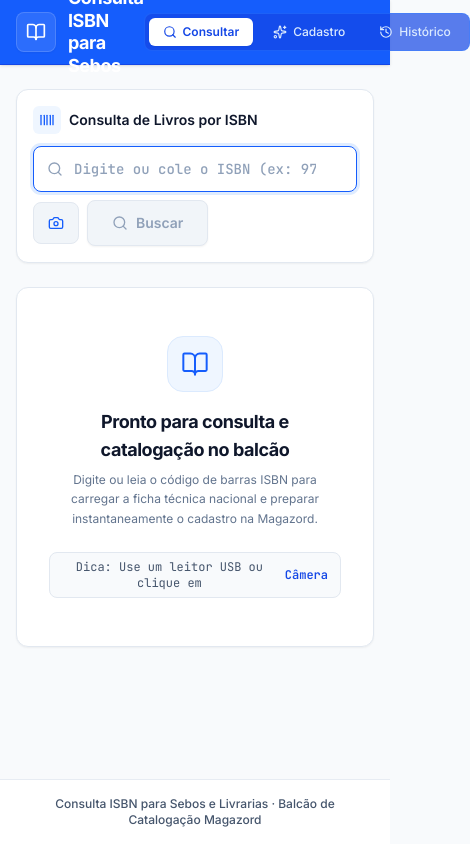
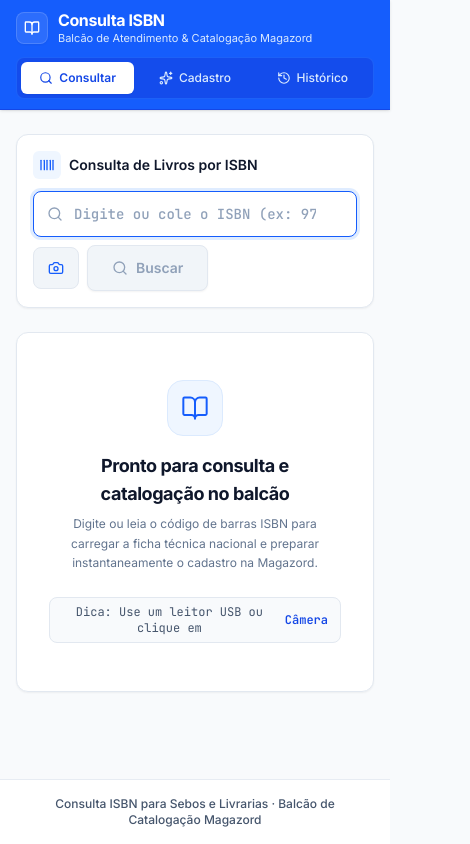
Before and after one commit to silveira8393-svg/isbn, a React (Vite) app: page / in a window 390 px wide. Shown: the whole page, 470 px wide, since content can reach past the window. Built offline with nearby package versions, Linux system fonts and the light colour scheme.

Commit message:
refactor: improve header responsiveness and layout
Implement a grid-based layout for desktop to center navigation and update mobile structure to prevent content overflow.

```diff
--- a/src/components/Header.tsx
+++ b/src/components/Header.tsx
@@ -20,24 +20,26 @@ export default function Header({
 }: HeaderProps) {
   return (
     <header className="bg-blue-600 border-b border-blue-700 shadow-sm text-white sticky top-0 z-40">
-      <div className="max-w-7xl mx-auto px-4 sm:px-6 h-16 flex items-center justify-between">
-        {/* Identity */}
-        <div className="flex items-center gap-3">
+      <div className="max-w-7xl mx-auto px-4 sm:px-6">
+        {/* DESKTOP / TABLET (md e superior): Linha única com navegação centralizada e equilibrada */}
+        <div className="hidden md:grid md:grid-cols-[1fr_auto_1fr] items-center h-16 gap-4">
+          {/* Logo / Identidade à esquerda */}
+          <div className="flex items-center gap-3 min-w-0">
             <div className="w-10 h-10 rounded-lg bg-white/10 border border-white/15 flex items-center justify-center text-white shrink-0 shadow-xs">
               <BookOpen className="w-5 h-5 stroke-[2]" />
             </div>
-          <div>
-            <h1 className="text-lg sm:text-xl font-bold tracking-tight text-white leading-tight">
+            <div className="min-w-0">
+              <h1 className="text-lg lg:text-xl font-bold tracking-tight text-white leading-tight truncate">
                 Consulta ISBN para Sebos
               </h1>
-            <p className="text-xs text-blue-100 hidden sm:block">
+              <p className="text-xs text-blue-100 truncate">
                 Balcão de Atendimento & Catalogação Magazord
               </p>
             </div>
           </div>
 
-        {/* Navigation: Consultar | Cadastro | Histórico */}
-        <nav className="flex items-center gap-1.5 p-1 bg-blue-700/70 border border-blue-500/40 rounded-lg text-xs font-medium">
+          {/* Navegação centralizada e equilibrada */}
+          <nav className="flex items-center gap-1.5 p-1 bg-blue-700/70 border border-blue-500/40 rounded-lg text-xs font-medium justify-center shrink-0">
             <button
               type="button"
               onClick={() => onTabChange?.('consultar')}
@@ -63,7 +65,7 @@ export default function Header({
               <Sparkles className="w-3.5 h-3.5 shrink-0" />
               <span>Cadastro</span>
               {hasActiveDraft && (
-              <span className="w-2 h-2 rounded-full bg-amber-400 animate-pulse" />
+                <span className="w-2 h-2 rounded-full bg-amber-400 animate-pulse shrink-0" />
               )}
             </button>
 
@@ -80,7 +82,85 @@ export default function Header({
               <span>Histórico</span>
               {historyCount > 0 && (
                 <span
-                className={`ml-1 px-1.5 py-0.2 rounded-full text-[10px] font-bold tabular-nums ${
+                  className={`ml-1 px-1.5 py-0.2 rounded-full text-[10px] font-bold tabular-nums shrink-0 ${
+                    activeTab === 'historico'
+                      ? 'bg-blue-100 text-blue-700'
+                      : 'bg-blue-800 text-blue-100'
+                  }`}
+                >
+                  {historyCount}
+                </span>
+              )}
+            </button>
+          </nav>
+
+          {/* Coluna direita para contrabalançar e manter o centro perfeito no desktop */}
+          <div className="hidden md:block min-w-0" aria-hidden="true" />
+        </div>
+
+        {/* MOBILE (menor que md): Duas linhas organizadas sem qualquer overflow */}
+        <div className="md:hidden py-2.5 space-y-2.5">
+          {/* LINHA 1: Logo/ícone + identificação do sistema */}
+          <div className="flex items-center gap-2.5 min-w-0">
+            <div className="w-8 h-8 rounded-lg bg-white/10 border border-white/15 flex items-center justify-center text-white shrink-0 shadow-xs">
+              <BookOpen className="w-4 h-4 stroke-[2]" />
+            </div>
+            <div className="min-w-0 flex-1">
+              <h1 className="text-base font-bold tracking-tight text-white leading-tight truncate">
+                <span className="sm:hidden">Consulta ISBN</span>
+                <span className="hidden sm:inline">Consulta ISBN para Sebos</span>
+              </h1>
+              <p className="text-[11px] text-blue-100 truncate">
+                Balcão de Atendimento & Catalogação Magazord
+              </p>
+            </div>
+          </div>
+
+          {/* LINHA 2: Consultar | Cadastro | Histórico em 3 colunas proporcionais */}
+          <nav className="w-full grid grid-cols-3 gap-1 p-1 bg-blue-700/70 border border-blue-500/40 rounded-lg text-xs font-medium">
+            <button
+              type="button"
+              onClick={() => onTabChange?.('consultar')}
+              className={`flex items-center justify-center gap-1.5 py-2 px-1 rounded-md transition-all cursor-pointer min-w-0 ${
+                activeTab === 'consultar'
+                  ? 'bg-white text-blue-700 font-semibold shadow-xs'
+                  : 'text-blue-100 hover:text-white hover:bg-white/10'
+              }`}
+            >
+              <Search className="w-3.5 h-3.5 shrink-0" />
+              <span className="truncate">Consultar</span>
+            </button>
+
+            <button
+              type="button"
+              onClick={() => onTabChange?.('cadastro')}
+              className={`flex items-center justify-center gap-1.5 py-2 px-1 rounded-md transition-all cursor-pointer min-w-0 ${
+                activeTab === 'cadastro'
+                  ? 'bg-white text-blue-700 font-semibold shadow-xs'
+                  : 'text-blue-100 hover:text-white hover:bg-white/10'
+              }`}
+            >
+              <Sparkles className="w-3.5 h-3.5 shrink-0" />
+              <span className="truncate">Cadastro</span>
+              {hasActiveDraft && (
+                <span className="w-2 h-2 rounded-full bg-amber-400 animate-pulse shrink-0" />
+              )}
+            </button>
+
+            <button
+              type="button"
+              onClick={() => onTabChange?.('historico')}
+              className={`flex items-center justify-center gap-1.5 py-2 px-1 rounded-md transition-all cursor-pointer min-w-0 ${
+                activeTab === 'historico'
+                  ? 'bg-white text-blue-700 font-semibold shadow-xs'
+                  : 'text-blue-100 hover:text-white hover:bg-white/10'
+              }`}
+            >
+              <History className="w-3.5 h-3.5 shrink-0" />
+              <span className="truncate">Histórico</span>
+              {historyCount > 0 && (
+                <span
+                  className={`ml-1 px-1.5 py-0.2 rounded-full text-[10px] font-bold tabular-nums shrink-0 ${
                     activeTab === 'historico'
                       ? 'bg-blue-100 text-blue-700'
                       : 'bg-blue-800 text-blue-100'
@@ -92,6 +172,7 @@ export default function Header({
             </button>
           </nav>
         </div>
+      </div>
     </header>
   );
 }
```
Also changed, not shown: 1 other file (tests, documents, lock files or other folders). Lines whose indentation alone changed are shown as unchanged.
